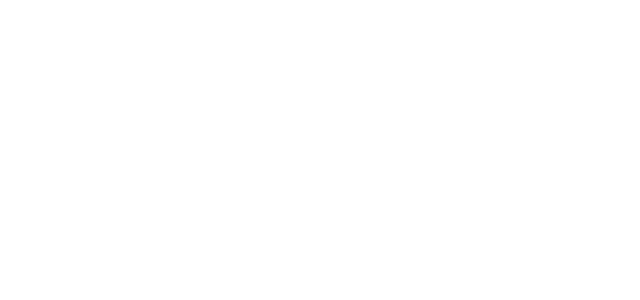
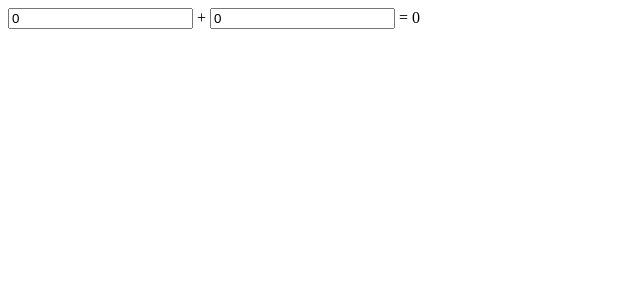
Before and after one commit to AirMaks/react-hooks, a React (Create React App) app: page / in a window 1280 px wide. Shown: the top 300 px of the page, without its empty margins (0-640 px from the left). Built offline with nearby package versions, Linux system fonts and the light colour scheme.

Commit message:
useState calculator

```diff
--- a/src/App.js
+++ b/src/App.js
@@ -1,14 +1,35 @@
-import React, {useState, useEffect} from 'react';
+import React, {useState} from 'react';
+
 
 
 function App() {
 
+  let [num1, setNum1] = useState(0);
+  let [num2, setNum2] = useState(0);
+  const [total, setTotal] = useState(num1 + num2);
+
+  function changeNum1(e) {
+    console.log('some...');
+    var newNum1 = +(e.target.value)
+    setNum1(num1 = newNum1)
+    setTotal(num2 + newNum1)
+  }
+
+  function changeNum2(e) {
+    var newNum2 = +(e.target.value)
+    setNum2(num2 = newNum2)
+    setTotal(num1 + newNum2)
+  }
 
   return (
-    <div className="App">
-
+    <div>
+      <input value={num1} type="text" onChange={changeNum1} />
+      <span> + </span>
+      <input value={num2} type="text" onChange={changeNum2}  />
+      <span> = </span>
+      <span>{total}</span>
     </div>
-  );
+  )
 }
 
 export default App;
```
